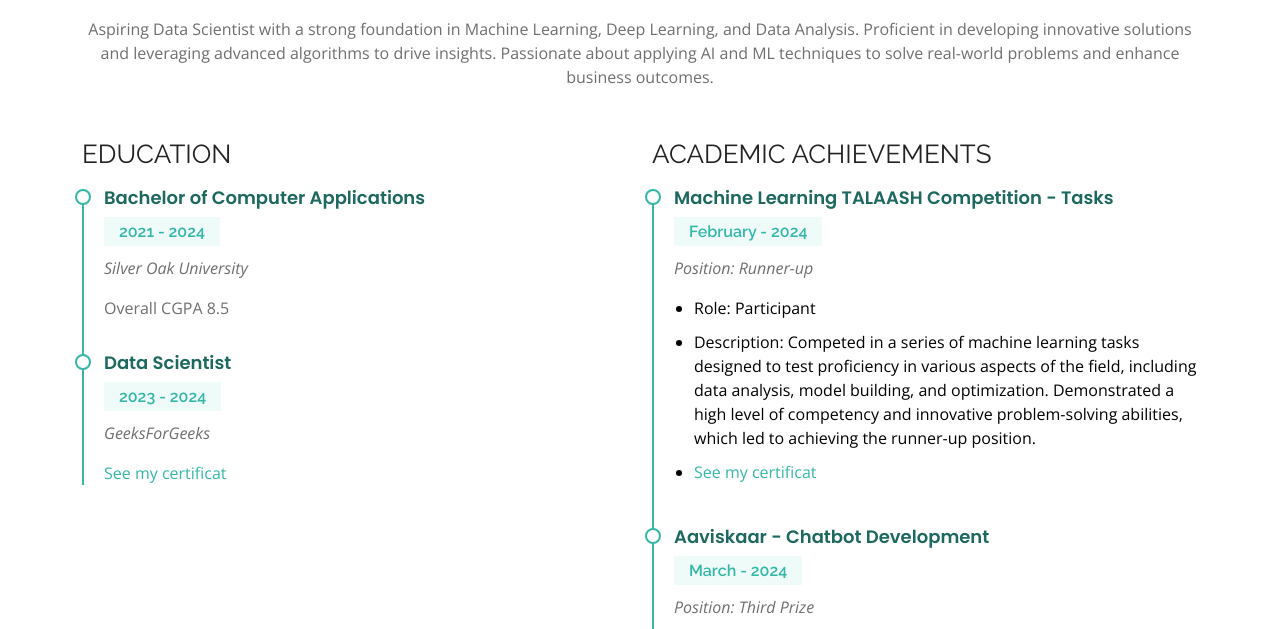
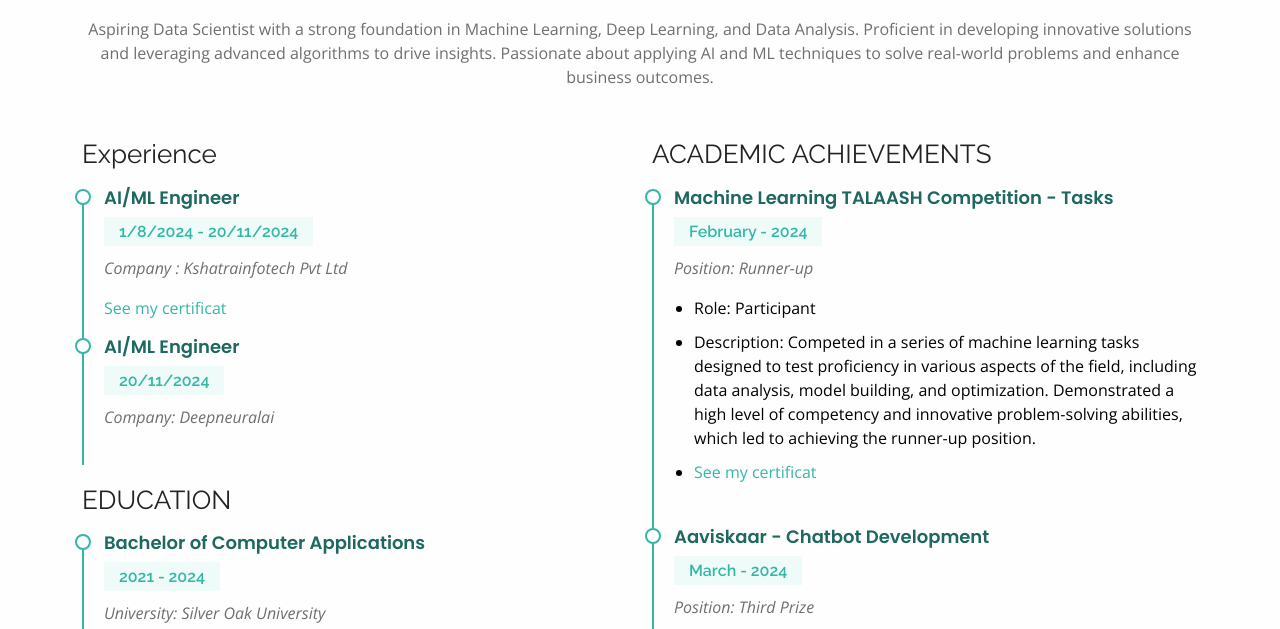
Before and after one commit to Aman78600/Aman-, a plain HTML site: page resume.html in a window 1280 px wide. Shown: the part 171-800 px from the top of the page. Drawn offline with nearby package versions, Linux system fonts and the light colour scheme.

Commit message:
Update resume.html

```diff
--- a/resume.html
+++ b/resume.html
@@ -61,31 +61,44 @@
     <main id="main">
 
         <!-- ======= Resume Section ======= -->
-        <section id="resume" class="resume">
+        <section id="resume" class="resume container-decoration ">
         <div class="container" data-aos="fade-up">
 
             <div class="section-title">
                 <h2>Professional Summary</h2>
-                    <p>Aspiring Data Scientist with a strong foundation in Machine Learning, Deep Learning, and Data Analysis. Proficient in developing innovative solutions and leveraging advanced algorithms to drive insights. Passionate about applying AI
-                        and ML techniques to solve real-world problems and enhance business outcomes.</p>
+                <p>Aspiring Data Scientist with a strong foundation in Machine Learning, Deep Learning, and Data Analysis. Proficient in developing innovative solutions and leveraging advanced algorithms to drive insights. Passionate about applying AI and
+                    ML techniques to solve real-world problems and enhance business outcomes.</p>
             </div>
 
             <div class="row">
                 <div class="col-lg-6">
+                    <h3 class="resume-title">Experience</h3>
+                    <div class="resume-item">
+                        <h4>AI/ML Engineer</h4>
+                        <h5>1/8/2024 - 20/11/2024</h5>
+                        <p><em>Company : Kshatrainfotech Pvt Ltd</em></p>
+                        <a href='assets/img/Certificates/KshatrainfotechPvt.html' target="_blank">See my certificat</a>
+                    </div>
 
+                    <div class="resume-item">
+                        <h4>AI/ML Engineer</h4>
+                        <h5>20/11/2024</h5>
+                        <p><em>Company: Deepneuralai</em></p>
+                        <!-- <a href='assets/img/Certificates/GeeksForGeeks_Certificat.html' target="_blank">See my certificat</a> -->
+                    </div>
 
                     <h3 class="resume-title">EDUCATION</h3>
                     <div class="resume-item">
                         <h4>Bachelor of Computer Applications</h4>
                         <h5>2021 - 2024</h5>
-                            <p><em>Silver Oak University</em></p>
+                        <p><em>University: Silver Oak University</em></p>
                         <p>Overall CGPA 8.5</p>
                     </div>
 
                     <div class="resume-item">
                         <h4>Data Scientist</h4>
                         <h5>2023 - 2024</h5>
-                            <p><em>GeeksForGeeks</em></p>
+                        <p><em>Online: GeeksForGeeks</em></p>
                         <a href='assets/img/Certificates/GeeksForGeeks_Certificat.html' target="_blank">See my certificat</a>
 
                     </div>
@@ -114,8 +127,8 @@
                         <p>
                             <ul>
                                 <li>Role: Participant</li>
-                                    <li>Description: Designed and developed a chatbot using natural language processing (NLP) and machine learning algorithms. The chatbot was capable of understanding and responding to user queries effectively, demonstrating
-                                        advanced conversational AI capabilities. This project earned the third prize, reflecting my expertise in NLP and chatbot development.</li>
+                                <li>Description: Designed and developed a chatbot using natural language processing (NLP) and machine learning algorithms. The chatbot was capable of understanding and responding to user queries effectively, demonstrating advanced
+                                    conversational AI capabilities. This project earned the third prize, reflecting my expertise in NLP and chatbot development.</li>
                                 <li><a href='assets/img/Certificates/Aaviskaar.html' target="_blank">See my certificat</a></li>
                             </ul>
                         </p>
@@ -126,6 +139,7 @@
         </div>
     </section>
     <!-- End Resume Section -->
+
 
     </main>
     <!-- End #main -->
```
Lines whose indentation alone changed are shown as unchanged.
